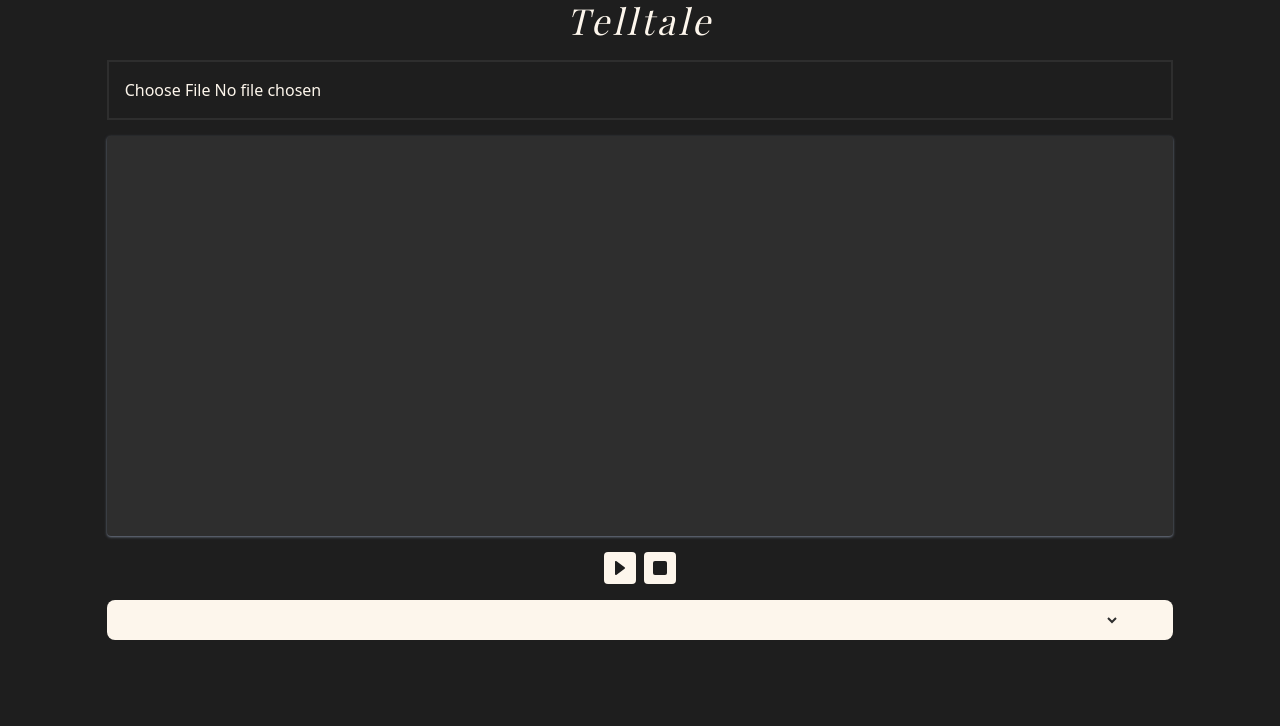
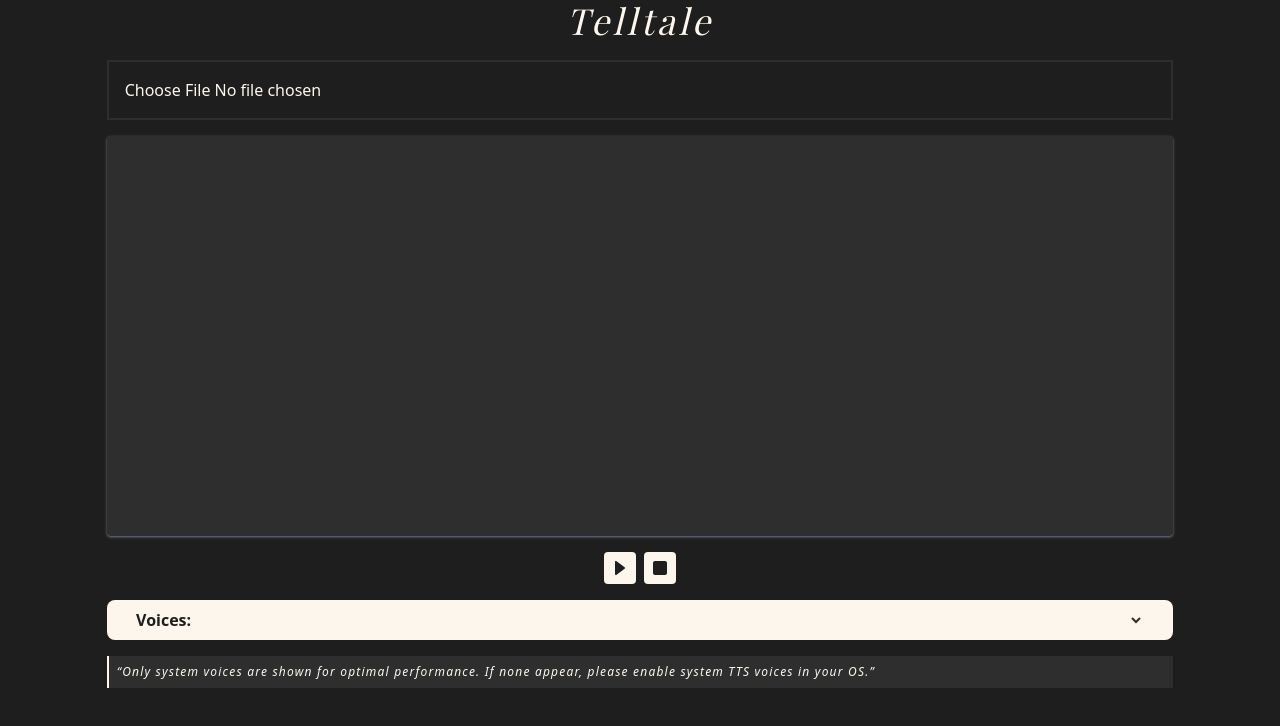
Before and after one commit to PC-Ngumoha/telltale, a Next.js app: page / in a window 1280 px wide. Shown: the top 726 px of the page. Built offline with nearby package versions, Linux system fonts and the light colour scheme; a web font is replaced by a local one.

Commit message:
Refactor speechSynthesis instance calls ✅ Drop support for Chrome TTS API ✅

```diff
--- a/src/app/page.tsx
+++ b/src/app/page.tsx
@@ -5,22 +5,24 @@
 
 export default function Home() {
   const contentsRef = useRef<HTMLDivElement>(null);
-  const synthRef = useRef<SpeechSynthesis>(null);
   const [isPlaying, setPlaying] = useState(false);
   const [voices, setVoices] = useState<SpeechSynthesisVoice[]>([]);
   const [selectedVoice, setSelectedVoice] = useState<SpeechSynthesisVoice>();
 
   useEffect(() => {
-    // Setting up synth for use in the later parts of the app
-    if (typeof window !== undefined) {
-      synthRef.current = window.speechSynthesis;
-    }
-
     const populateVoices = () => {
       if (typeof speechSynthesis === undefined) {
         return;
       }
-      const availableVoices = window.speechSynthesis.getVoices();
+      const availableVoices = window.speechSynthesis
+        .getVoices()
+        .filter((voice) => {
+          // filter out chrome-specific TTS voices
+          return (
+            !voice.name.toLowerCase().includes("google") &&
+            !voice.name.toLowerCase().includes("chromium")
+          );
+        });
       setVoices(availableVoices);
       setSelectedVoice(availableVoices[0] || null);
     };
@@ -47,48 +49,43 @@
    */
   const handleReadStart = (e: React.FormEvent) => {
     e.preventDefault();
-    if (synthRef.current) {
-      // Resume if an utterance exists and was paused
-      if (synthRef.current.speaking && synthRef.current.paused) {
-        synthRef.current.resume(); // resume utterance
 
-        // set playing to true
+    // If paused, resume
+    if (speechSynthesis.speaking && speechSynthesis.paused) {
+      speechSynthesis.resume();
       setPlaying(true);
     } else {
-        // Otherwise create new utterance and speak
-        const text = contentsRef.current?.textContent;
-        if (text) {
-          const utterance = new SpeechSynthesisUtterance(text);
+      // Otherwise
+      // Clear utterance queue
+      speechSynthesis.cancel();
 
-          // Setting event listeners on the speech utterance object
-          // utterance.onstart = () => {
-          //   setPlaying(true);
-          // };
+      const contents = contentsRef.current?.textContent;
+      if (contents) {
+        // create new utterance
+        const utterance = new SpeechSynthesisUtterance(contents);
 
-          // utterance.onresume = () => {
-          //   setPlaying(true);
-          // };
+        // Cancel utterance when done
+        utterance.onend = () => {
+          speechSynthesis.cancel();
+          setPlaying(false);
 
-          // utterance.onpause = () => {
-          //   setPlaying(false);
-          // };
-
-          utterance.onend = () => {
-            setPlaying(false);
+          console.log("Done speaking");
         };
 
-          // If new voice selected, change voice
-          if (selectedVoice) {
-            utterance.voice = selectedVoice;
-          }
+        utterance.onresume = () => {
+          console.log("Resumed speaking");
+        };
 
-          // utterance.voice = selectedVoice;
+        utterance.onstart = () => {
+          console.log("Started speaking");
+        };
 
-          synthRef.current.speak(utterance);
+        // Set voice if selected by user
+        utterance.voice = selectedVoice ?? null;
 
-          // set playing to true
+        // Start speaking
+        speechSynthesis.speak(utterance);
         setPlaying(true);
-        }
       }
     }
   };
@@ -99,14 +96,9 @@
    */
   const handleReadPause = (e: React.FormEvent) => {
     e.preventDefault();
-    if (synthRef.current) {
-      // only pause utterance if it exists and has not yet been paused.
-      if (synthRef.current.speaking && !synthRef.current.paused) {
-        synthRef.current.pause();
-
-        // set playing to false
+    if (speechSynthesis.speaking && !speechSynthesis.paused) {
+      speechSynthesis.pause();
       setPlaying(false);
-      }
     }
   };
 
@@ -116,15 +108,8 @@
    */
   const handleReadStop = (e: React.FormEvent) => {
     e.preventDefault();
-    if (synthRef.current) {
-      // Only stop utterance if it exists.
-      if (synthRef.current.speaking) {
-        synthRef.current.cancel();
-
-        // set playing to false
+    speechSynthesis.cancel();
     setPlaying(false);
-      }
-    }
   };
 
   /**
@@ -204,19 +189,34 @@
           </button>
         </div>
         {/* Voice selection area */}
-        <div className="w-5/6 bg-secondary flex justify-center rounded-lg">
+        <div className="w-5/6 bg-secondary flex justify-center rounded-lg p-1">
+          <label
+            htmlFor="voices"
+            className="text-primary self-center font-bold"
+          >
+            Voices:{" "}
+          </label>
           <select
+            id="voices"
             onChange={handleVoiceChange}
-            className="bg-transparent text-primary-light p-2 w-[90%] font-bold focus:outline-0"
+            className="bg-transparent text-primary-light p-1 w-[90%] focus:outline-0
+            italic tracking-tighter"
           >
             {/* Populate dropdown with voices */}
             {voices?.map((voice, idx) => (
-              <option key={idx} value={idx}>{`Voice: ${voice.name} ${
+              <option key={idx} value={idx}>{`${voice.name} ${
                 voice.default ? "[DEFAULT]" : ""
               }`}</option>
             ))}
           </select>
         </div>
+        <blockquote
+          className="text-secondary text-xs w-5/6 bg-primary-light
+         p-2 italic tracking-widest border-l-2 border-l-secondary"
+        >
+          “Only system voices are shown for optimal performance. If none appear,
+          please enable system TTS voices in your OS.”
+        </blockquote>
       </div>
     </main>
   );
```
Lines whose indentation alone changed are shown as unchanged.
